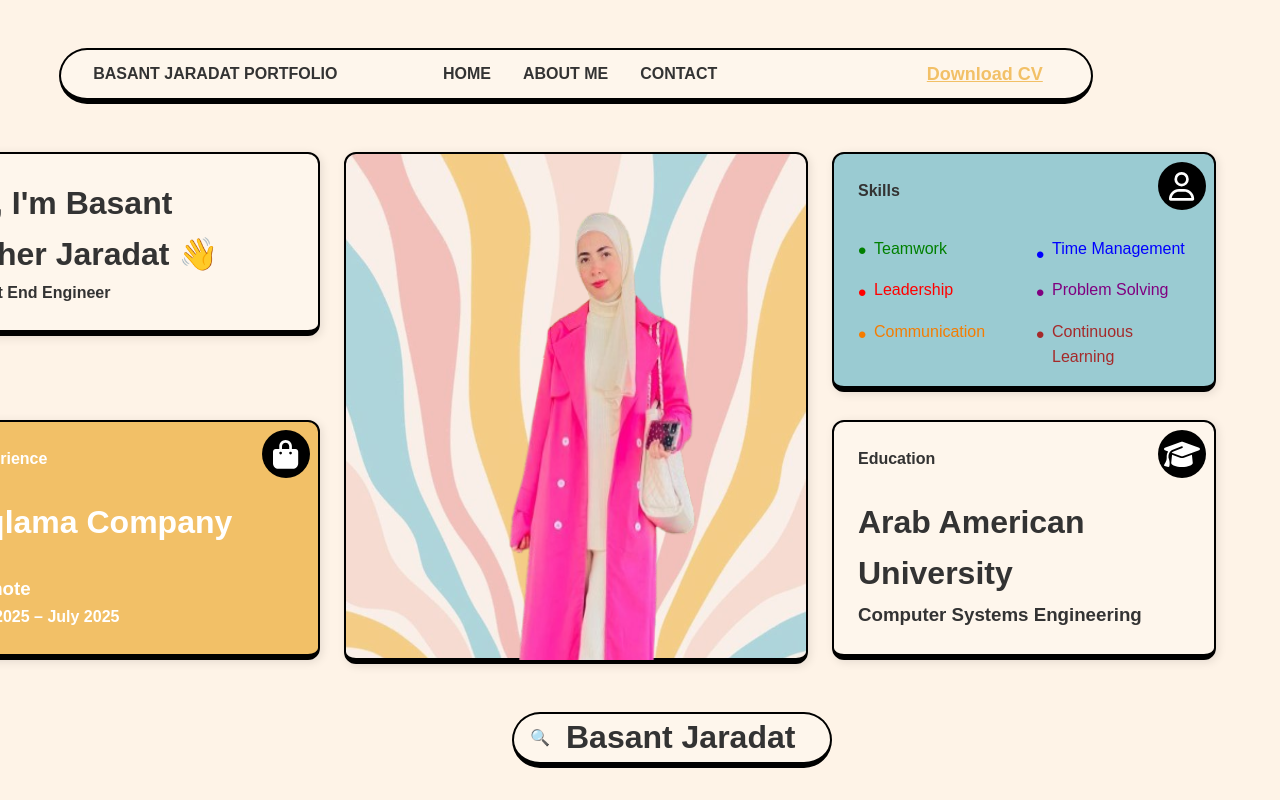
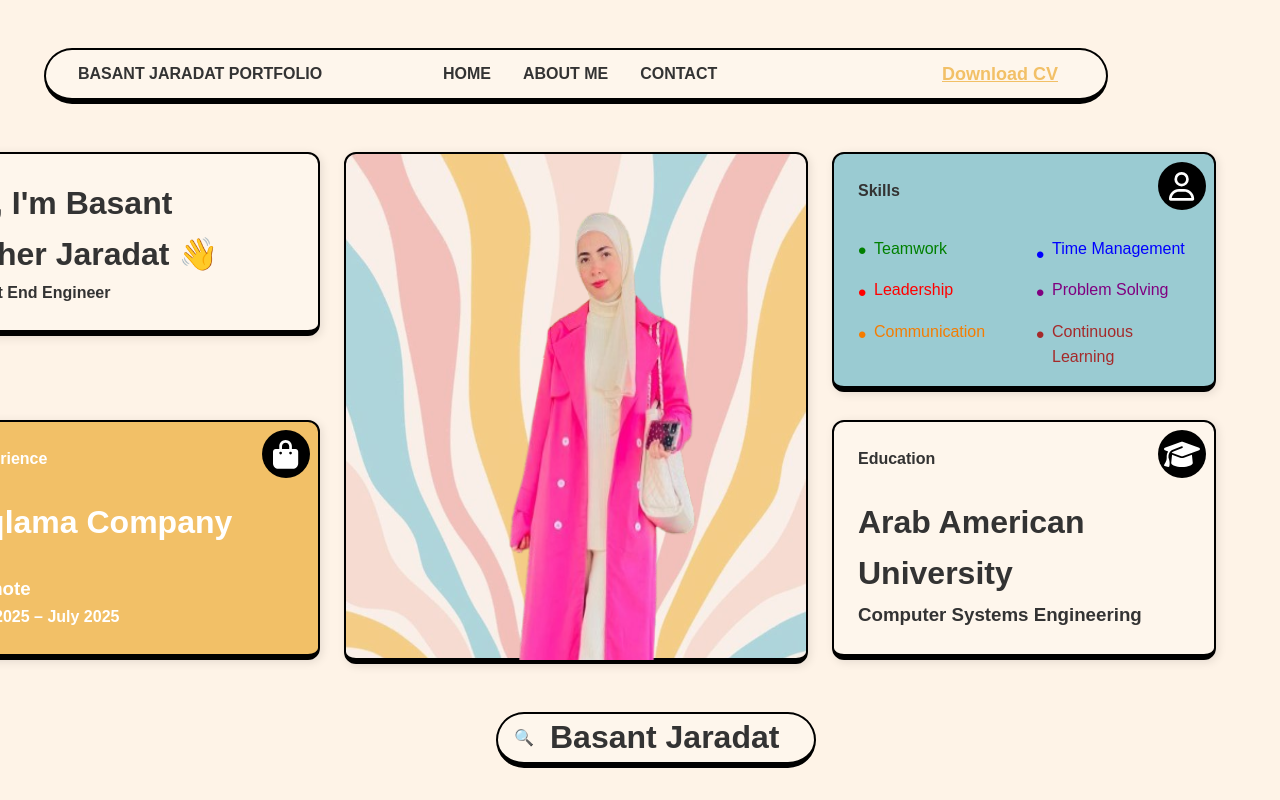
Before and after one commit to basantjaradat/Portfolio, a Next.js app: page / in a window 1280 px wide. Shown: the top 800 px of the page. Built offline with nearby package versions, Linux system fonts and the light colour scheme.

Commit message:
Update Layout.jsx

```diff
--- a/src/components/Layout.jsx
+++ b/src/components/Layout.jsx
@@ -1,12 +1,12 @@
 import React from "react";
 import Footer from "./Footer";
-import Navbar from "./Navbar"; // if you're using one
+import Navbar from "./Navbar"; // Optional
 
 const Layout = ({ children }) => {
   return (
     <div className="layout-wrapper">
-      {/* Optional: Navbar */}
-      <main className="layout-content">
+      {/* Optional Navbar */}
+      <main className="layout-content responsive-container">
         {children}
       </main>
       <Footer />
@@ -30,7 +30,14 @@ const Layout = ({ children }) => {
 
         .layout-content {
           flex: 1;
-          padding: 2rem;
+          padding: 2rem 1rem;
+        }
+
+        /* Reuse from global.css */
+        .responsive-container {
+          max-width: 1200px;
+          margin: 0 auto;
+          width: 100%;
         }
       `}</style>
     </div>
```
